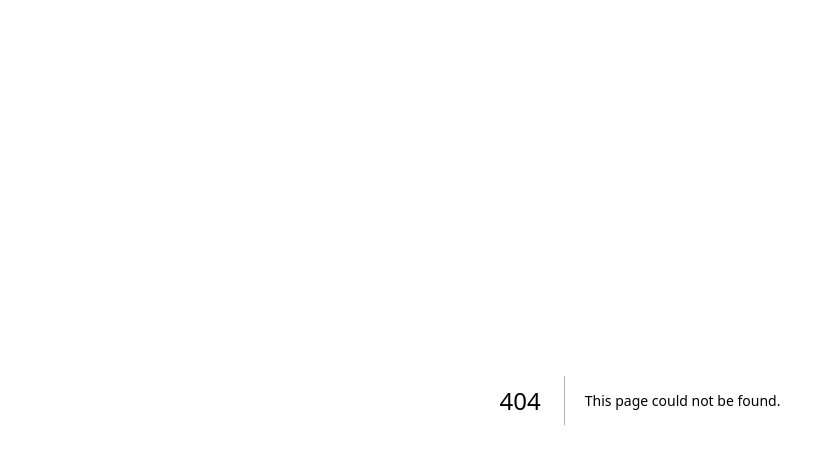
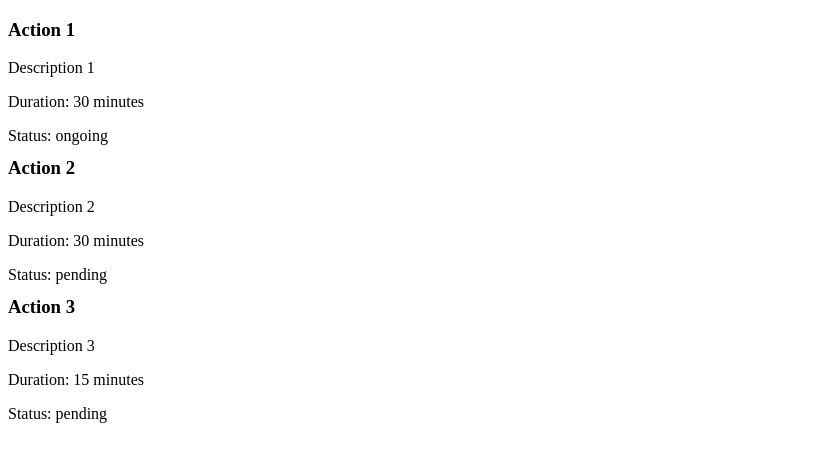
Before and after one commit to dayparty-dev/day.party, a Next.js app: page /rundown in a window 1280 px wide. Before the commit this address had no page. Shown: the top 464 px of the page, without its empty margins (0-835 px from the left). Built offline with nearby package versions, Linux system fonts and the light colour scheme.

Commit message:
🚧 (rundown): PoC of resizable actions

```diff
--- /dev/null
+++ b/app/rundown/page.tsx
@@ -0,0 +1,74 @@
+'use client';
+
+import { Resizable } from 're-resizable';
+import { useState } from 'react';
+
+export default function Rundown() {
+  const [actions, setActions] = useState([
+    {
+      id: 1,
+      name: 'Action 1',
+      description: 'Description 1',
+      size: 2,
+      status: 'ongoing',
+    },
+    {
+      id: 2,
+      name: 'Action 2',
+      description: 'Description 2',
+      size: 2,
+      status: 'pending',
+    },
+    {
+      id: 3,
+      name: 'Action 3',
+      description: 'Description 3',
+      size: 1,
+      status: 'pending',
+    },
+  ]);
+
+  const sizeToHeight = (size: number) => size * 60;
+
+  const snapToGrid = (height: number) => {
+    const increment = 60;
+    const snapped = Math.round(height / increment) * increment;
+    return Math.max(60, snapped);
+  };
+
+  const handleResize = (index: number, height: number) => {
+    const newSize = Math.round(height / 60);
+    setActions((prevActions) =>
+      prevActions.map((action, i) =>
+        i === index ? { ...action, size: newSize } : action
+      )
+    );
+  };
+
+  return (
+    <div className="p-4">
+      {actions.map((action, index) => (
+        <Resizable
+          key={action.id}
+          size={{ width: '100%', height: sizeToHeight(action.size) }}
+          enable={{ top: false, right: false, bottom: true, left: false }}
+          grid={[1, 60]}
+          onResizeStop={(e, direction, ref, d) => {
+            const newHeight = snapToGrid(sizeToHeight(action.size) + d.height);
+            handleResize(index, newHeight);
+          }}
+        >
+          <div
+            className="border rounded p-4 mb-2 bg-white"
+            style={{ height: '100%' }}
+          >
+            <h3>{action.name}</h3>
+            <p>{action.description}</p>
+            <p>Duration: {action.size * 15} minutes</p>
+            <p>Status: {action.status}</p>
+          </div>
+        </Resizable>
+      ))}
+    </div>
+  );
+}
```
